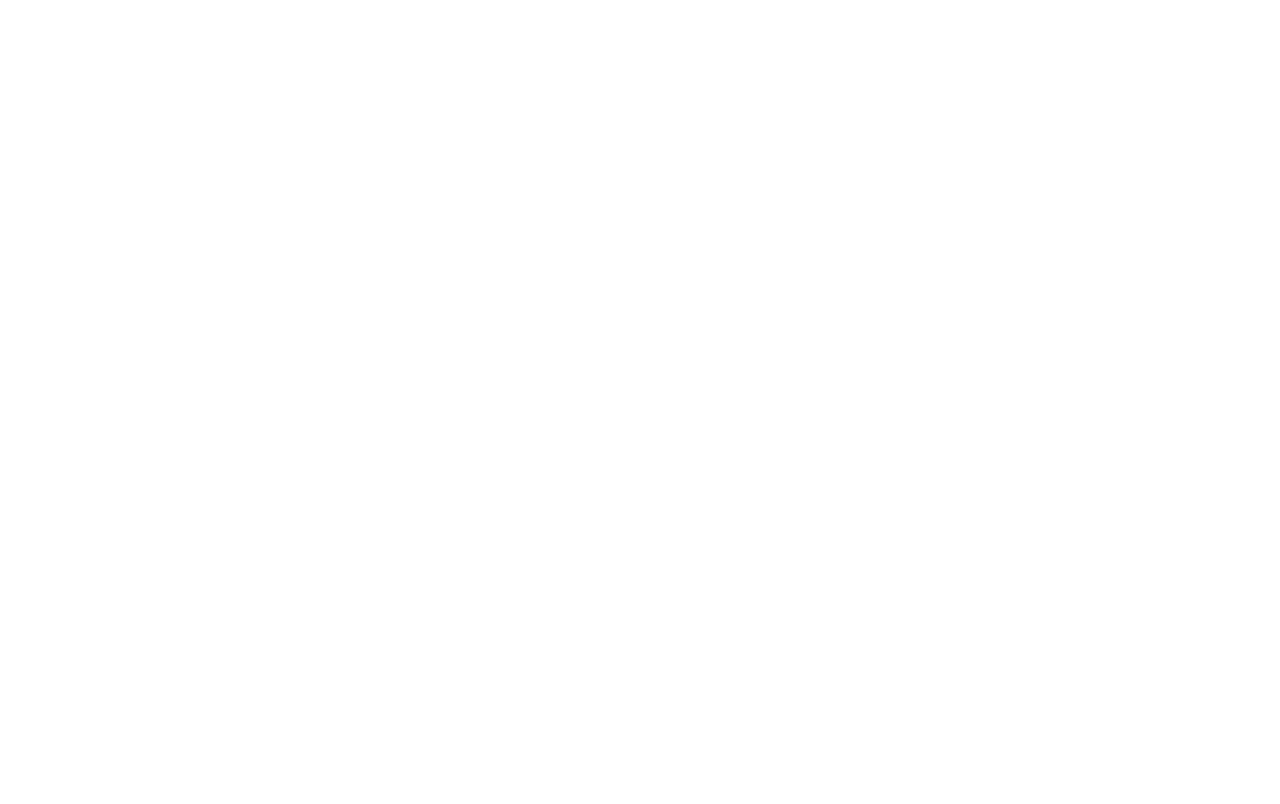
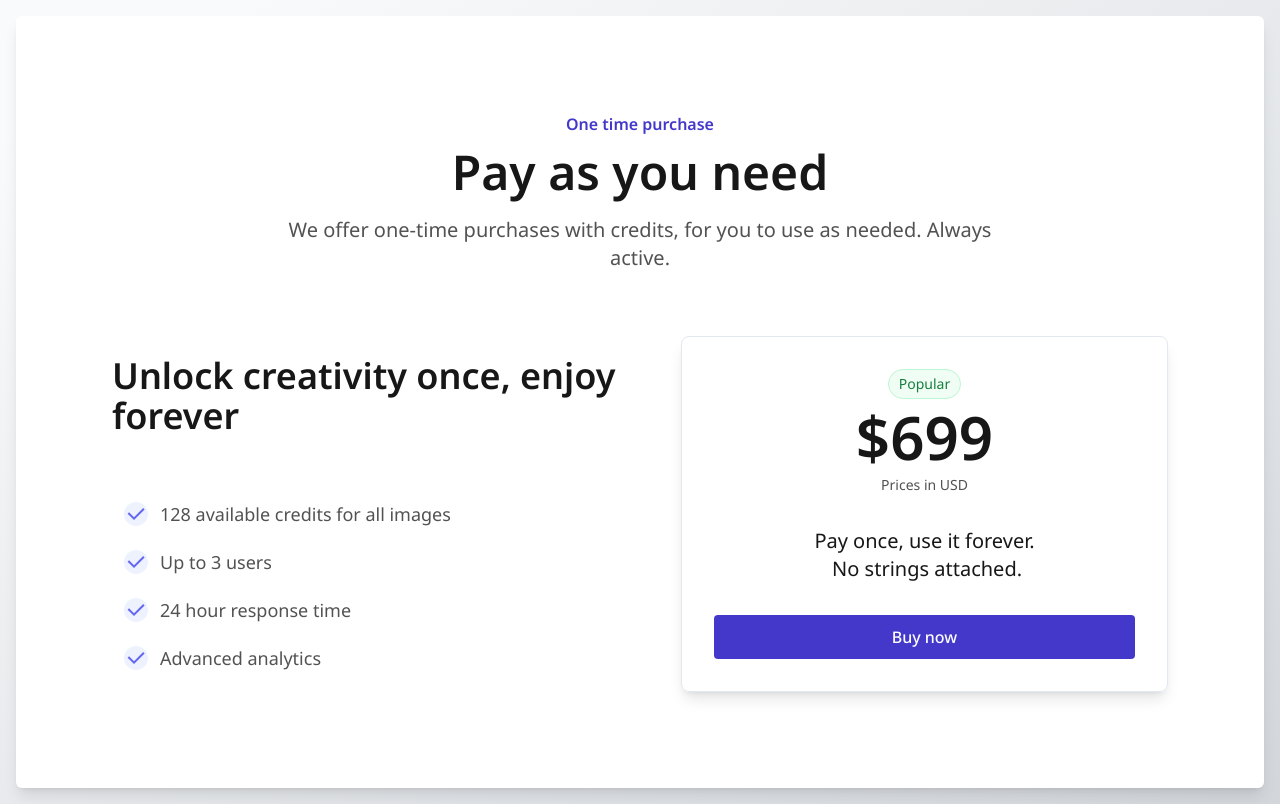
Before and after one commit to IfMalthereturnawesome/marketing, a React (Vite) app: page /pricing-section-single in a window 1280 px wide. Before the commit this address had no page. Built offline with nearby package versions, Linux system fonts and the light colour scheme; a web font is replaced by a local one.

Commit message:
Added PricingSectionSingle feature.

```diff
--- a/src/App.tsx
+++ b/src/App.tsx
@@ -9,6 +9,7 @@
 import HeroSectionBulletsPage from '@/pages/hero-section-bullets-page.tsx';
 import FeatureSectionSideImagePage from '@/pages/feature-section-side-image-page.tsx';
 import FeatureSectionGridPage from '@/pages/feature-section-grid-page.tsx';
+import PricingSectionSinglePage from '@/pages/pricing-section-single-page.tsx';
 
 function App() {
 	return (
@@ -50,6 +51,10 @@
 					path='/feature-section-grid'
 					element={<FeatureSectionGridPage />}
 				/>
+				<Route
+					path='/pricing-section-single'
+					element={<PricingSectionSinglePage />}
+				/>
 			</Routes>
 		</>
 	);
--- a/src/components/NavBar.tsx
+++ b/src/components/NavBar.tsx
@@ -76,6 +76,14 @@
 						Feature Section Grid
 					</Link>
 				</li>
+				<li>
+					<Link
+						to='/pricing-section-single'
+						className='text-primary-foreground'
+					>
+						Pricing Section Single
+					</Link>
+				</li>
 			</ul>
 		</nav>
 	);
--- /dev/null
+++ b/src/components/PricingSectionSingle.tsx
@@ -0,0 +1,112 @@
+import type { PricingSectionSingle } from '@/data/pricingSectionSingleData';
+import { cn } from '@/lib/utils';
+
+type PricingSectionSingleProps = PricingSectionSingle & {
+	className?: string;
+};
+
+const PricingSectionSingle = ({
+	title,
+	subtitle,
+	description,
+	list,
+	prices,
+	className,
+}: PricingSectionSingleProps) => {
+	return (
+		<div className='w-full rounded bg-primary shadow-sm md:rounded-md md:shadow-md lg:shadow-lg'>
+			<div className='flex h-full flex-col items-center justify-center px-3 py-12 md:px-4 md:py-16 lg:p-24'>
+				<section
+					className={cn(
+						'flex w-full flex-col items-center justify-center gap-12 md:gap-16',
+						className,
+					)}
+				>
+					<div className='text-center'>
+						<hgroup className='flex flex-col gap-5 md:px-8 lg:px-40'>
+							<div className='flex flex-col gap-3 md:px-10 lg:px-10'>
+								<h4 className='text-base font-semibold text-brand-foreground'>{subtitle}</h4>
+								<h1 className='text-3xl font-semibold text-primary-foreground md:text-5xl'>
+									{title}
+								</h1>
+							</div>
+							<p className='text-lg font-normal text-secondary-foreground md:text-xl'>
+								{description}
+							</p>
+						</hgroup>
+					</div>
+					<div className='flex w-full flex-col gap-8 lg:flex-row lg:items-start'>
+						<div className='lg:flex lg:h-full lg:flex-1 lg:flex-col lg:justify-center'>
+							{list.map((item) => (
+								<div
+									key={item.id}
+									className='flex flex-col items-start gap-8 md:gap-16'
+								>
+									<h4 className='text-2xl font-semibold text-primary-foreground md:text-4xl'>
+										{item.title}
+									</h4>
+									<ul className='flex w-full flex-col gap-5'>
+										{item.list.map((item) => (
+											<li
+												key={item.id}
+												className='flex w-full items-center gap-3 lg:px-3'
+											>
+												<div className='text rounded-full bg-indigo-50 text-indigo-500'>
+													<item.icon size={24} />
+												</div>
+												<p className='text-lg font-normal text-secondary-foreground'>
+													{item.header}
+												</p>
+											</li>
+										))}
+									</ul>
+								</div>
+							))}
+						</div>
+						<div className='flex md:w-full lg:w-[487px]'>
+							{prices.map((price) => (
+								<div
+									className='flex flex-col items-center justify-center gap-8 self-stretch rounded-lg border p-8 shadow-lg
+										md:w-full lg:w-full'
+								>
+									<div className='flex flex-col gap-2'>
+										<div className='mx-auto w-fit rounded-full border border-green-200 bg-green-50 px-2.5 py-1'>
+											<p className='text-center text-sm font-normal text-success-foreground'>
+												{price.badgeTitle}
+											</p>
+										</div>
+										<div className='mx-auto w-fit'>
+											<h5 className='text-center text-5xl font-semibold text-primary-foreground lg:text-6xl'>
+												{price.price}
+											</h5>
+										</div>
+										<div className='mx-auto w-fit'>
+											<p className='text-center text-sm font-normal text-secondary-foreground'>
+												{price.priceDescription}
+											</p>
+										</div>
+									</div>
+									<div className='flex flex-col px-8'>
+										<p className='text-center text-xl font-normal text-primary-foreground lg:whitespace-pre'>
+											{price.description}
+										</p>
+									</div>
+									<button
+										type='button'
+										className='w-full rounded bg-brand-foreground px-4 py-2.5 text-center text-base font-medium text-white
+											hover:bg-brand-primary-emphasize focus:bg-brand-primary-emphasize
+											focus:shadow-[0px_0px_0px_1px_#444ce7,_0px_0px_0px_4px_rgba(68,_76,_231,_0.12)] disabled:bg-disabled
+											disabled:text-disabled-foreground'
+									>
+										{price.buttonText}
+									</button>
+								</div>
+							))}
+						</div>
+					</div>
+				</section>
+			</div>
+		</div>
+	);
+};
+export default PricingSectionSingle;
--- /dev/null
+++ b/src/data/pricingSectionSingleData.ts
@@ -0,0 +1,77 @@
+import { RemixiconComponentType, RiCheckFill } from '@remixicon/react';
+
+export type PricingSectionSingle = {
+	id: string;
+	title: string;
+	subtitle: string;
+	description: string;
+	list: PricingSectionSingleList[];
+	prices: PricingList[];
+};
+
+type PricingSectionSingleList = {
+	id: string;
+	title: string;
+	list: {
+		id: string;
+		icon: RemixiconComponentType;
+		header: string;
+	}[];
+};
+
+type PricingList = {
+	id: string;
+	badgeTitle: string;
+	price: string;
+	priceDescription: string;
+	description: string;
+	buttonText: string;
+};
+
+export const pricingSectionSingleData: PricingSectionSingle[] = [
+	{
+		id: '1',
+		title: 'Pay as you need',
+		subtitle: 'One time purchase',
+		description:
+			'We offer one-time purchases with credits, for you to use as needed. Always active.',
+		list: [
+			{
+				id: '1',
+				title: 'Unlock creativity once, enjoy forever',
+				list: [
+					{
+						id: '1',
+						icon: RiCheckFill,
+						header: '128 available credits for all images',
+					},
+					{
+						id: '2',
+						icon: RiCheckFill,
+						header: 'Up to 3 users',
+					},
+					{
+						id: '3',
+						icon: RiCheckFill,
+						header: '24 hour response time',
+					},
+					{
+						id: '4',
+						icon: RiCheckFill,
+						header: 'Advanced analytics',
+					},
+				],
+			},
+		],
+		prices: [
+			{
+				id: '1',
+				badgeTitle: 'Popular',
+				price: '$699',
+				priceDescription: 'Prices in USD',
+				description: 'Pay once, use it forever.\n No strings attached.',
+				buttonText: 'Buy now',
+			},
+		],
+	},
+];
--- /dev/null
+++ b/src/pages/pricing-section-single-page.tsx
@@ -0,0 +1,11 @@
+import PricingSectionSingle from '@/components/PricingSectionSingle.tsx';
+import { pricingSectionSingleData } from '@/data/pricingSectionSingleData.ts';
+
+const PricingSectionSinglePage = () => {
+	return (
+		<main className='page-background flex min-h-screen w-full flex-1 justify-center p-4'>
+			<PricingSectionSingle {...pricingSectionSingleData[0]} />
+		</main>
+	);
+};
+export default PricingSectionSinglePage;
```
